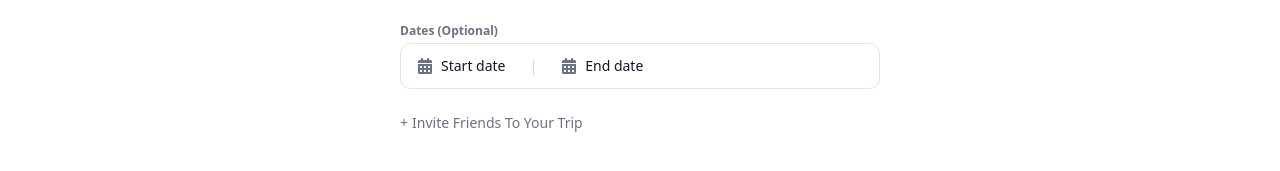
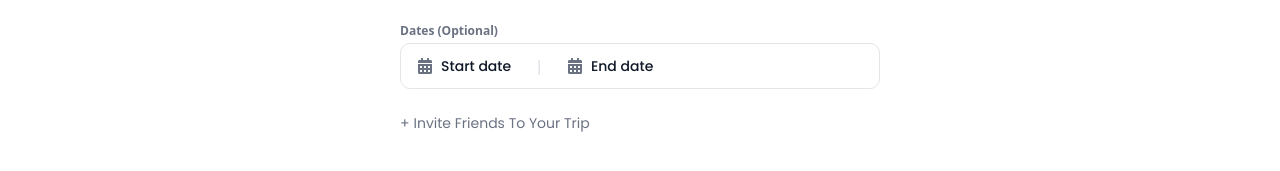
Before and after one commit to camachoo1/Black-Lotus, a Next.js app in the folder client/: page /plan in a window 1280 px wide. Shown: the part 227-398 px from the top of the page. Built offline with nearby package versions, Linux system fonts and the light colour scheme.

Commit message:
Tailwind fixes for page

```diff
--- a/client/src/app/plan/page.tsx
+++ b/client/src/app/plan/page.tsx
@@ -36,7 +36,7 @@ export default function TripForm() {
           onBlur={() => setIsFocused(false)}
           onChange={(e) => setDestination(e.target.value)}
           placeholder=' ' // required for peer-placeholder-shown to work
-          className='peer w-full border rounded-lg px-4 py-3 pt-6 text-sm text-gray-900 placeholder-transparent font-medium'
+          className='custom-text peer w-full border rounded-lg px-4 py-3 pt-6 text-sm text-gray-900 placeholder-transparent font-medium'
         />
 
         {/* Floating label: animates to top left on focus or input */}
@@ -84,7 +84,7 @@ export default function TripForm() {
                 {/* Start date display */}
                 <div className='flex items-center gap-2'>
                   <FaCalendarAlt className='text-gray-500' />
-                  <span className='font-medium text-gray-900'>
+                  <span className='custom-text font-medium text-gray-900'>
                     {range?.from
                       ? format(range.from, 'MMMM d')
                       : 'Start date'}
@@ -97,7 +97,7 @@ export default function TripForm() {
                 {/* End date display */}
                 <div className='flex items-center gap-2'>
                   <FaCalendarAlt className='text-gray-500' />
-                  <span className='font-medium text-gray-900'>
+                  <span className='custom-text font-medium text-gray-900'>
                     {range?.to
                       ? format(range.to, 'MMMM d')
                       : 'End date'}
@@ -137,7 +137,7 @@ export default function TripForm() {
 
       {/* Invite option (additional CTA) */}
       <div className='flex justify-between text-sm text-gray-500'>
-        <button className='flex items-center gap-1 hover:underline'>
+        <button className='custom-text flex items-center gap-1 cursor-pointer'>
           <span>+</span>Invite Friends To Your Trip
         </button>
       </div>
```
